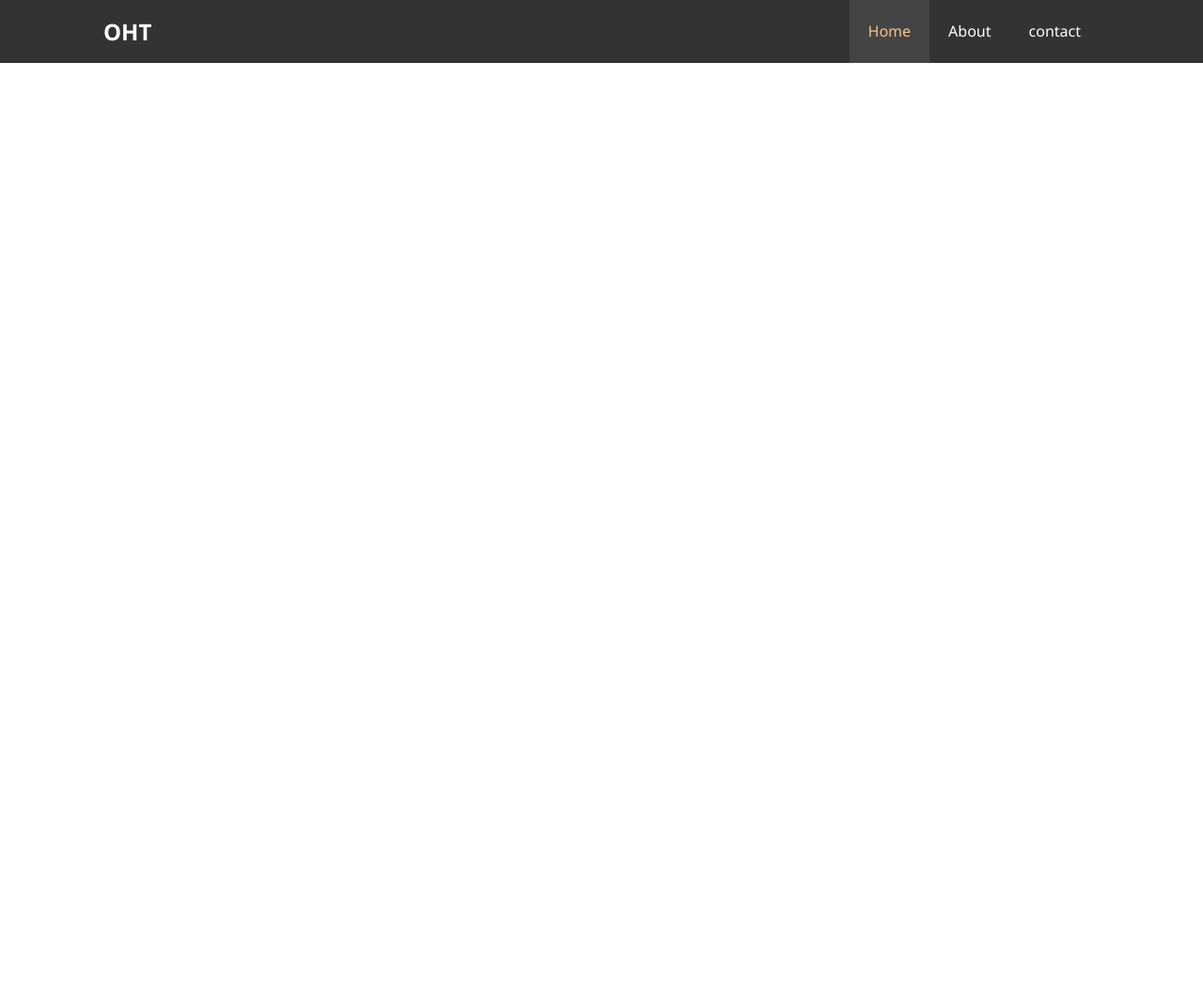
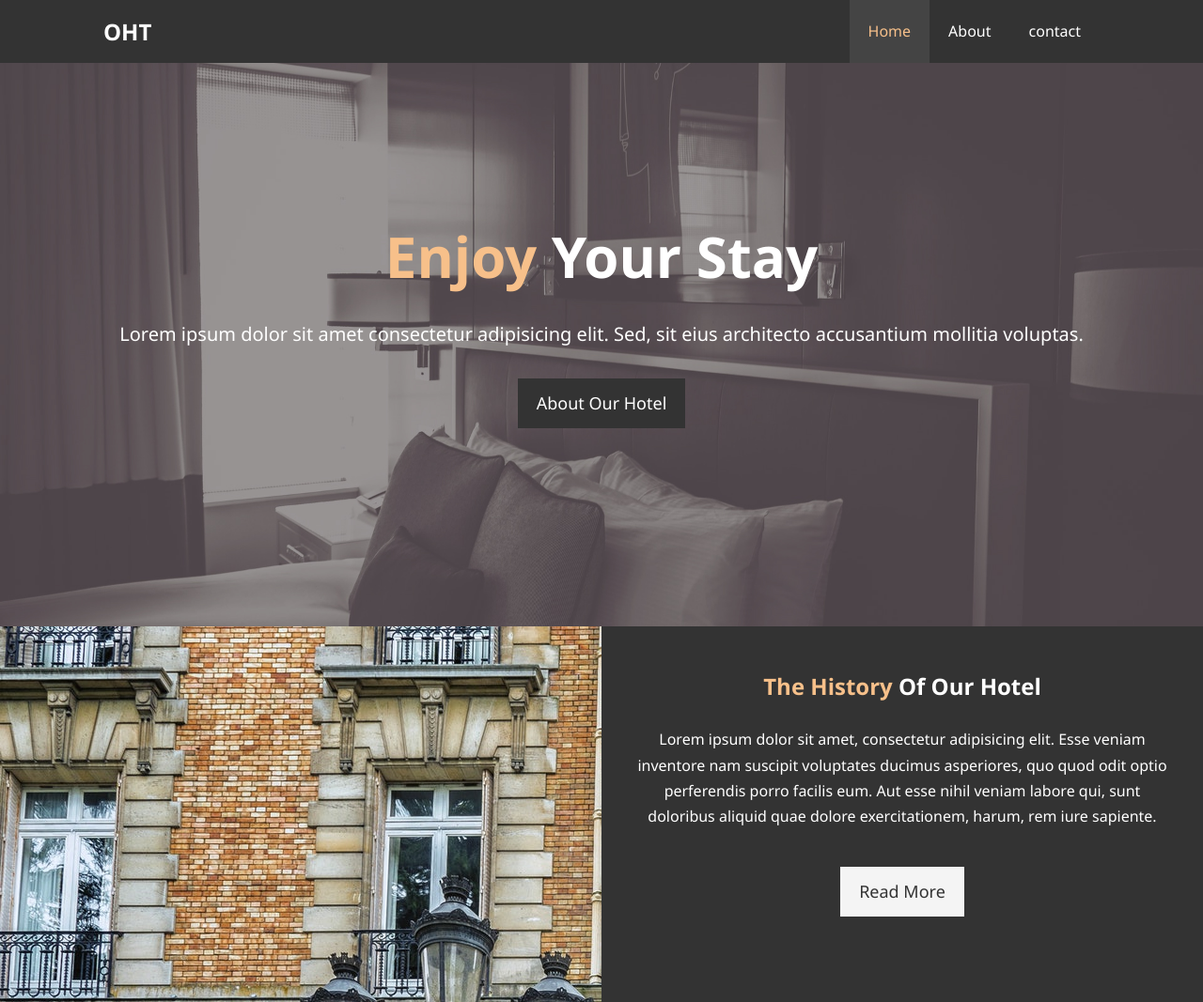
Before and after one commit to sanghaarsha/web, a plain HTML site: page hotel-site/index.html in a window 1280 px wide. Shown: the whole page at 94% size. Before the commit the page ends 800 px from the top, so only its background shows below. Drawn offline with Linux system fonts and the light colour scheme.

Commit message:
showcase & home-info

```diff
--- a/hotel-site/css/styles.css
+++ b/hotel-site/css/styles.css
@@ -40,6 +40,49 @@ p {
     padding: 0 20px;
 }
 
+.text-primary {
+    color: #f7c08a;
+}
+
+.lead {
+    font-size: 20px;
+}
+
+.btn {
+    display: inline-block;
+    font-size: 18px;
+    color: #fff;
+    background: #333;
+    padding: 13px 20px;
+    border: none;
+    cursor: pointer;
+}
+
+.btn:hover {
+    background: #f7c08a;
+    color: #333;
+}
+
+.btn-light {
+    background: #f4f4f4;
+    color: #333;
+}
+
+.bg-dark {
+    background: #333;
+    color: #fff;
+}
+
+.bg-light {
+    background: #f4f4f4;
+    color: #333;
+}
+
+.bg-primary {
+    background: #333;
+    color: #f7c08a;
+}
+
 /* Navbar */
 
 #navbar {
@@ -77,3 +120,50 @@ p {
     background: #444;
     color: #f7c08a;
 }
+
+/* Showcase */
+#showcase {
+    background: url("../imgs/showcase.jpg") no-repeat center center/cover;
+    height: 600px;
+}
+
+#showcase .showcase-content {
+    color: #fff;
+    text-align: center;
+    padding-top: 170px;
+}
+
+#showcase .showcase-content h1 {
+    font-size: 60px;
+    line-height: 1.2em;
+}
+
+#showcase .showcase-content p {
+    padding-bottom: 20px;
+    line-height: 1.7em;
+}
+
+/* Home Info */
+
+#home-info {
+    height: 400px;
+}
+
+#home-info .info-img {
+    float: left;
+    width: 50%;
+    background: url(../imgs/photo-1.jpg) no-repeat;
+    min-height: 100%;
+}
+
+#home-info .info-content {
+    float: right;
+    width: 50%;
+    height: 100%;
+    text-align: center;
+    padding: 50px 30px;
+}
+
+#home-info .info-content p {
+    padding-bottom: 30px;
+}
--- a/hotel-site/index.html
+++ b/hotel-site/index.html
@@ -26,6 +26,39 @@
                     </ul>
                 </div>
             </nav>
+            <div id="showcase">
+                <div class="container">
+                    <div class="showcase-content">
+                        <h1>
+                            <span class="text-primary">Enjoy</span> Your Stay
+                        </h1>
+                        <p class="lead">
+                            Lorem ipsum dolor sit amet consectetur adipisicing
+                            elit. Sed, sit eius architecto accusantium mollitia
+                            voluptas.
+                        </p>
+                        <a class="btn" href="about.html">About Our Hotel</a>
+                    </div>
+                </div>
+            </div>
         </header>
+
+        <section id="home-info" class="bg-dark">
+            <div class="info-img"></div>
+            <div class="info-content">
+                <h2>
+                    <span class="text-primary">The History</span> Of Our Hotel
+                </h2>
+                <p>
+                    Lorem ipsum dolor sit amet, consectetur adipisicing elit.
+                    Esse veniam inventore nam suscipit voluptates ducimus
+                    asperiores, quo quod odit optio perferendis porro facilis
+                    eum. Aut esse nihil veniam labore qui, sunt doloribus
+                    aliquid quae dolore exercitationem, harum, rem iure
+                    sapiente.
+                </p>
+                <a href="#" class="btn btn-light">Read More</a>
+            </div>
+        </section>
     </body>
 </html>
```
